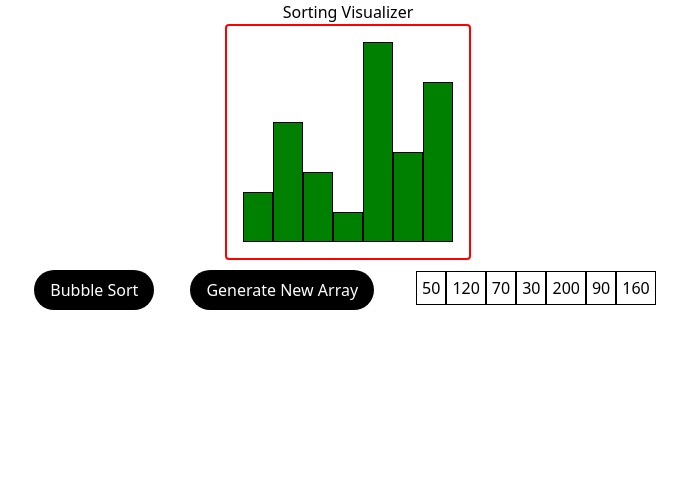
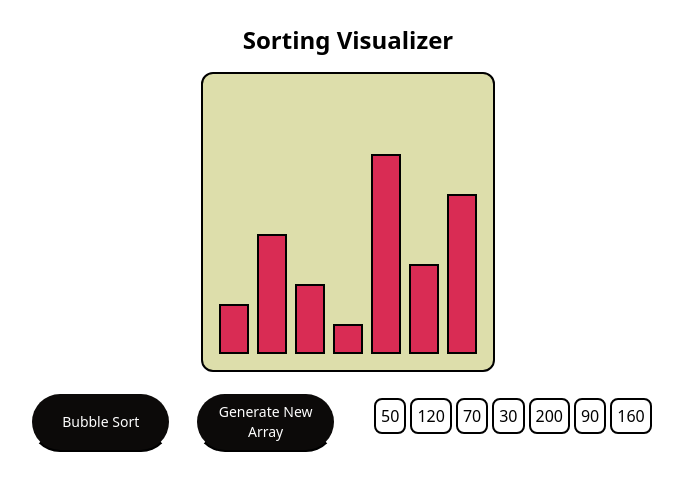
Before and after one commit to bim-adi/AlgoScope, a React (Vite) app: page /sort in a window 1280 px wide. Shown: the top 490 px of the page, without its empty margins (292-979 px from the left). Built offline with nearby package versions, Linux system fonts and the light colour scheme.

Commit message:
css_change_v2.0.1

```diff
--- a/src/components/SortingVisualizer.jsx
+++ b/src/components/SortingVisualizer.jsx
@@ -48,12 +48,12 @@ export default function SortingVisualizer () {
       {/* Bars */}
       <div
         id='container'
-        className='flex gap-2 items-end h-[300px] border p-4 rounded bg-amber-500'
+        className='flex gap-2 items-end h-[300px] p-4 rounded-xl border-b-black border-2'
       >
         {array.map((val, idx) => (
           <div
             key={idx}
-            className='bar bg-green-600 transition-all duration-500'
+            className='bar transition-all duration-500 border-2 border-b-black'
             style={{ height: `${val}px`, width: '30px' }}
           ></div>
         ))}
@@ -64,7 +64,7 @@ export default function SortingVisualizer () {
         <button
           onClick={bubbleSort}
           disabled={isSorting}
-          className='px-4 py-2 text-white disabled:opacity-50 button'
+          className='border-b-black border-2 w-full bg-stone-950 hover:bg-slate-100 text-white hover:text-black  text-sm font-medium py-2 px-4 rounded-4xl m-1 transition duration-300 disabled:opacity-50 button'
         >
           Bubble Sort
         </button>
@@ -78,14 +78,14 @@ export default function SortingVisualizer () {
             )
           }
           disabled={isSorting}
-          className='px-4 py-2 text-white disabled:opacity-50 button'
+          className='border-b-black border-2 w-full bg-stone-950 hover:bg-slate-100 text-white hover:text-black  text-sm font-medium py-2 px-4 rounded-4xl m-1 transition duration-300 disabled:opacity-50 button'
         >
           Generate New Array
         </button>
 
         <div className='next p-4'>
           {array.map((item, idx) => (
-            <span key={idx} className='array-ele'>
+            <span key={idx} className='array-ele rounded-lg'>
               {item}
             </span>
           ))}
@@ -94,29 +94,23 @@ export default function SortingVisualizer () {
 
       <style>{`
       .array-ele{
-      border:1px solid black;
+      border:2px solid black;
       padding:5px;
+      margin:2px;
       }
         #container{
-        border:2px solid red;
-        // transform: rotate(180deg);
-        transform: scaleY(-1);
+          background:#DDDEAB;
         }
         .bar {
-          background: green;
-          border:1px solid black;
+          background: #D92C54;
+          border:2px solid black;
         }
         .bar.active {
-          background: tomato !important;
+          background: #8ABB6C !important;
       }
           .array-ele.active {
-          background: tomato !important;
+          background: #8ABB6C !important;
       }
-          .button{
-          background: black;
-          border-radius: 20px;
-          margin:10px;
-          }
       `}</style>
     </div>
   )
--- a/src/output.css
+++ b/src/output.css
@@ -7,8 +7,10 @@
       "Segoe UI Emoji", "Segoe UI Symbol", "Noto Color Emoji";
     --font-mono: ui-monospace, SFMono-Regular, Menlo, Monaco, Consolas, "Liberation Mono",
       "Courier New", monospace;
+    --color-amber-500: oklch(76.9% 0.188 70.08);
+    --color-green-600: oklch(62.7% 0.194 149.214);
+    --color-blue-600: oklch(54.6% 0.245 262.881);
     --color-slate-100: oklch(96.8% 0.007 247.896);
-    --color-slate-200: oklch(92.9% 0.013 255.508);
     --color-slate-400: oklch(70.4% 0.04 256.788);
     --color-slate-500: oklch(55.4% 0.046 257.417);
     --color-slate-600: oklch(44.6% 0.043 257.281);
@@ -20,12 +22,12 @@
     --color-gray-800: oklch(27.8% 0.033 256.848);
     --color-stone-300: oklch(86.9% 0.005 56.366);
     --color-stone-500: oklch(55.3% 0.013 58.071);
-    --color-stone-900: oklch(21.6% 0.006 56.043);
     --color-stone-950: oklch(14.7% 0.004 49.25);
     --color-black: #000;
     --color-white: #fff;
     --spacing: 0.25rem;
     --container-sm: 24rem;
+    --container-3xl: 48rem;
     --container-7xl: 80rem;
     --text-sm: 0.875rem;
     --text-sm--line-height: calc(1.25 / 0.875);
@@ -33,11 +35,16 @@
     --text-lg--line-height: calc(1.75 / 1.125);
     --text-xl: 1.25rem;
     --text-xl--line-height: calc(1.75 / 1.25);
+    --text-2xl: 1.5rem;
+    --text-2xl--line-height: calc(2 / 1.5);
     --font-weight-medium: 500;
     --font-weight-semibold: 600;
+    --font-weight-bold: 700;
     --tracking-tight: -0.025em;
     --radius-md: 0.375rem;
     --radius-lg: 0.5rem;
+    --radius-xl: 0.75rem;
+    --radius-2xl: 1rem;
     --radius-4xl: 2rem;
     --default-transition-duration: 150ms;
     --default-transition-timing-function: cubic-bezier(0.4, 0, 0.2, 1);
@@ -206,8 +213,14 @@
   .top-0 {
     top: calc(var(--spacing) * 0);
   }
+  .top-2 {
+    top: calc(var(--spacing) * 2);
+  }
   .top-2\.5 {
     top: calc(var(--spacing) * 2.5);
+  }
+  .right-2 {
+    right: calc(var(--spacing) * 2);
   }
   .right-2\.5 {
     right: calc(var(--spacing) * 2.5);
@@ -217,6 +230,24 @@
   }
   .z-50 {
     z-index: 50;
+  }
+  .container {
+    width: 100%;
+    @media (width >= 40rem) {
+      max-width: 40rem;
+    }
+    @media (width >= 48rem) {
+      max-width: 48rem;
+    }
+    @media (width >= 64rem) {
+      max-width: 64rem;
+    }
+    @media (width >= 80rem) {
+      max-width: 80rem;
+    }
+    @media (width >= 96rem) {
+      max-width: 96rem;
+    }
   }
   .m-1 {
     margin: calc(var(--spacing) * 1);
@@ -233,6 +264,15 @@
   .mt-3 {
     margin-top: calc(var(--spacing) * 3);
   }
+  .mt-4 {
+    margin-top: calc(var(--spacing) * 4);
+  }
+  .mb-4 {
+    margin-bottom: calc(var(--spacing) * 4);
+  }
+  .mb-6 {
+    margin-bottom: calc(var(--spacing) * 6);
+  }
   .ml-1 {
     margin-left: calc(var(--spacing) * 1);
   }
@@ -248,6 +288,9 @@
   .inline-flex {
     display: inline-flex;
   }
+  .table {
+    display: table;
+  }
   .h-5 {
     height: calc(var(--spacing) * 5);
   }
@@ -256,6 +299,9 @@
   }
   .h-16 {
     height: calc(var(--spacing) * 16);
+  }
+  .h-\[300px\] {
+    height: 300px;
   }
   .h-\[600px\] {
     height: 600px;
@@ -269,6 +315,9 @@
   .w-full {
     width: 100%;
   }
+  .max-w-3xl {
+    max-width: var(--container-3xl);
+  }
   .max-w-7xl {
     max-width: var(--container-7xl);
   }
@@ -278,8 +327,17 @@
   .min-w-\[200px\] {
     min-width: 200px;
   }
+  .border-collapse {
+    border-collapse: collapse;
+  }
+  .transform {
+    transform: var(--tw-rotate-x,) var(--tw-rotate-y,) var(--tw-rotate-z,) var(--tw-skew-x,) var(--tw-skew-y,);
+  }
   .cursor-pointer {
     cursor: pointer;
+  }
+  .resize {
+    resize: both;
   }
   .appearance-none {
     appearance: none;
@@ -290,6 +348,9 @@
   .items-center {
     align-items: center;
   }
+  .items-end {
+    align-items: flex-end;
+  }
   .justify-between {
     justify-content: space-between;
   }
@@ -298,6 +359,9 @@
   }
   .gap-1 {
     gap: calc(var(--spacing) * 1);
+  }
+  .gap-2 {
+    gap: calc(var(--spacing) * 2);
   }
   .gap-4 {
     gap: calc(var(--spacing) * 4);
@@ -329,6 +393,9 @@
   .rounded {
     border-radius: 0.25rem;
   }
+  .rounded-2xl {
+    border-radius: var(--radius-2xl);
+  }
   .rounded-4xl {
     border-radius: var(--radius-4xl);
   }
@@ -337,6 +404,9 @@
   }
   .rounded-md {
     border-radius: var(--radius-md);
+  }
+  .rounded-xl {
+    border-radius: var(--radius-xl);
   }
   .border {
     border-style: var(--tw-border-style);
@@ -354,6 +424,9 @@
     border-bottom-style: var(--tw-border-style);
     border-bottom-width: 1px;
   }
+  .border-black {
+    border-color: var(--color-black);
+  }
   .border-black\/5 {
     border-color: color-mix(in srgb, #000 5%, transparent);
     @supports (color: color-mix(in lab, red, red)) {
@@ -369,8 +442,14 @@
   .border-b-black {
     border-bottom-color: var(--color-black);
   }
+  .bg-amber-500 {
+    background-color: var(--color-amber-500);
+  }
   .bg-black {
     background-color: var(--color-black);
+  }
+  .bg-green-600 {
+    background-color: var(--color-green-600);
   }
   .bg-stone-300 {
     background-color: var(--color-stone-300);
@@ -380,6 +459,9 @@
   }
   .bg-transparent {
     background-color: transparent;
+  }
+  .bg-white {
+    background-color: var(--color-white);
   }
   .bg-white\/70 {
     background-color: color-mix(in srgb, #fff 70%, transparent);
@@ -398,6 +480,12 @@
   }
   .p-4 {
     padding: calc(var(--spacing) * 4);
+  }
+  .p-6 {
+    padding: calc(var(--spacing) * 6);
+  }
+  .p-8 {
+    padding: calc(var(--spacing) * 8);
   }
   .px-3 {
     padding-inline: calc(var(--spacing) * 3);
@@ -420,6 +508,10 @@
   .text-center {
     text-align: center;
   }
+  .text-2xl {
+    font-size: var(--text-2xl);
+    line-height: var(--tw-leading, var(--text-2xl--line-height));
+  }
   .text-lg {
     font-size: var(--text-lg);
     line-height: var(--tw-leading, var(--text-lg--line-height));
@@ -432,6 +524,10 @@
     font-size: var(--text-xl);
     line-height: var(--tw-leading, var(--text-xl--line-height));
   }
+  .font-bold {
+    --tw-font-weight: var(--font-weight-bold);
+    font-weight: var(--font-weight-bold);
+  }
   .font-medium {
     --tw-font-weight: var(--font-weight-medium);
     font-weight: var(--font-weight-medium);
@@ -443,6 +539,9 @@
   .tracking-tight {
     --tw-tracking: var(--tracking-tight);
     letter-spacing: var(--tracking-tight);
+  }
+  .text-blue-600 {
+    color: var(--color-blue-600);
   }
   .text-gray-700 {
     color: var(--color-gray-700);
@@ -459,6 +558,9 @@
   .text-white {
     color: var(--color-white);
   }
+  .underline {
+    text-decoration-line: underline;
+  }
   .shadow-sm {
     --tw-shadow: 0 1px 3px 0 var(--tw-shadow-color, rgb(0 0 0 / 0.1)), 0 1px 2px -1px var(--tw-shadow-color, rgb(0 0 0 / 0.1));
     box-shadow: var(--tw-inset-shadow), var(--tw-inset-ring-shadow), var(--tw-ring-offset-shadow), var(--tw-ring-shadow), var(--tw-shadow);
@@ -467,13 +569,26 @@
     --tw-ring-shadow: var(--tw-ring-inset,) 0 0 0 calc(1px + var(--tw-ring-offset-width)) var(--tw-ring-color, currentcolor);
     box-shadow: var(--tw-inset-shadow), var(--tw-inset-ring-shadow), var(--tw-ring-offset-shadow), var(--tw-ring-shadow), var(--tw-shadow);
   }
+  .outline {
+    outline-style: var(--tw-outline-style);
+    outline-width: 1px;
+  }
   .backdrop-blur {
     --tw-backdrop-blur: blur(8px);
     -webkit-backdrop-filter: var(--tw-backdrop-blur,) var(--tw-backdrop-brightness,) var(--tw-backdrop-contrast,) var(--tw-backdrop-grayscale,) var(--tw-backdrop-hue-rotate,) var(--tw-backdrop-invert,) var(--tw-backdrop-opacity,) var(--tw-backdrop-saturate,) var(--tw-backdrop-sepia,);
     backdrop-filter: var(--tw-backdrop-blur,) var(--tw-backdrop-brightness,) var(--tw-backdrop-contrast,) var(--tw-backdrop-grayscale,) var(--tw-backdrop-hue-rotate,) var(--tw-backdrop-invert,) var(--tw-backdrop-opacity,) var(--tw-backdrop-saturate,) var(--tw-backdrop-sepia,);
   }
+  .backdrop-filter {
+    -webkit-backdrop-filter: var(--tw-backdrop-blur,) var(--tw-backdrop-brightness,) var(--tw-backdrop-contrast,) var(--tw-backdrop-grayscale,) var(--tw-backdrop-hue-rotate,) var(--tw-backdrop-invert,) var(--tw-backdrop-opacity,) var(--tw-backdrop-saturate,) var(--tw-backdrop-sepia,);
+    backdrop-filter: var(--tw-backdrop-blur,) var(--tw-backdrop-brightness,) var(--tw-backdrop-contrast,) var(--tw-backdrop-grayscale,) var(--tw-backdrop-hue-rotate,) var(--tw-backdrop-invert,) var(--tw-backdrop-opacity,) var(--tw-backdrop-saturate,) var(--tw-backdrop-sepia,);
+  }
   .transition {
     transition-property: color, background-color, border-color, outline-color, text-decoration-color, fill, stroke, --tw-gradient-from, --tw-gradient-via, --tw-gradient-to, opacity, box-shadow, transform, translate, scale, rotate, filter, -webkit-backdrop-filter, backdrop-filter, display, visibility, content-visibility, overlay, pointer-events;
+    transition-timing-function: var(--tw-ease, var(--default-transition-timing-function));
+    transition-duration: var(--tw-duration, var(--default-transition-duration));
+  }
+  .transition-all {
+    transition-property: all;
     transition-timing-function: var(--tw-ease, var(--default-transition-timing-function));
     transition-duration: var(--tw-duration, var(--default-transition-duration));
   }
@@ -485,6 +600,10 @@
   .duration-300 {
     --tw-duration: 300ms;
     transition-duration: 300ms;
+  }
+  .duration-500 {
+    --tw-duration: 500ms;
+    transition-duration: 500ms;
   }
   .placeholder\:text-slate-500 {
     &::placeholder {
@@ -516,6 +635,21 @@
     &:hover {
       @media (hover: hover) {
         background-color: var(--color-slate-100);
+      }
+    }
+  }
+  .hover\:bg-white {
+    &:hover {
+      @media (hover: hover) {
+        background-color: var(--color-white);
+      }
+    }
+  }
+  .hover\:text-sm {
+    &:hover {
+      @media (hover: hover) {
+        font-size: var(--text-sm);
+        line-height: var(--tw-leading, var(--text-sm--line-height));
       }
     }
   }
@@ -560,12 +694,6 @@
       outline-width: 1px;
     }
   }
-  .focus-visible\:outline-2 {
-    &:focus-visible {
-      outline-style: var(--tw-outline-style);
-      outline-width: 2px;
-    }
-  }
   .focus-visible\:outline-offset-2 {
     &:focus-visible {
       outline-offset: 2px;
@@ -574,6 +702,11 @@
   .focus-visible\:outline-black {
     &:focus-visible {
       outline-color: var(--color-black);
+    }
+  }
+  .disabled\:opacity-50 {
+    &:disabled {
+      opacity: 50%;
     }
   }
   .supports-\[backdrop-filter\]\:bg-white\/60 {
@@ -629,6 +762,26 @@
       width: auto;
     }
   }
+}
+@property --tw-rotate-x {
+  syntax: "*";
+  inherits: false;
+}
+@property --tw-rotate-y {
+  syntax: "*";
+  inherits: false;
+}
+@property --tw-rotate-z {
+  syntax: "*";
+  inherits: false;
+}
+@property --tw-skew-x {
+  syntax: "*";
+  inherits: false;
+}
+@property --tw-skew-y {
+  syntax: "*";
+  inherits: false;
 }
 @property --tw-space-y-reverse {
   syntax: "*";
@@ -713,6 +866,11 @@
   inherits: false;
   initial-value: 0 0 #0000;
 }
+@property --tw-outline-style {
+  syntax: "*";
+  inherits: false;
+  initial-value: solid;
+}
 @property --tw-backdrop-blur {
   syntax: "*";
   inherits: false;
@@ -753,14 +911,14 @@
   syntax: "*";
   inherits: false;
 }
-@property --tw-outline-style {
-  syntax: "*";
-  inherits: false;
-  initial-value: solid;
-}
 @layer properties {
   @supports ((-webkit-hyphens: none) and (not (margin-trim: inline))) or ((-moz-orient: inline) and (not (color:rgb(from red r g b)))) {
     *, ::before, ::after, ::backdrop {
+      --tw-rotate-x: initial;
+      --tw-rotate-y: initial;
+      --tw-rotate-z: initial;
+      --tw-skew-x: initial;
+      --tw-skew-y: initial;
       --tw-space-y-reverse: 0;
       --tw-border-style: solid;
       --tw-font-weight: initial;
@@ -779,6 +937,7 @@
       --tw-ring-offset-width: 0px;
       --tw-ring-offset-color: #fff;
       --tw-ring-offset-shadow: 0 0 #0000;
+      --tw-outline-style: solid;
       --tw-backdrop-blur: initial;
       --tw-backdrop-brightness: initial;
       --tw-backdrop-contrast: initial;
@@ -789,7 +948,6 @@
       --tw-backdrop-saturate: initial;
       --tw-backdrop-sepia: initial;
       --tw-duration: initial;
-      --tw-outline-style: solid;
     }
   }
 }
```
